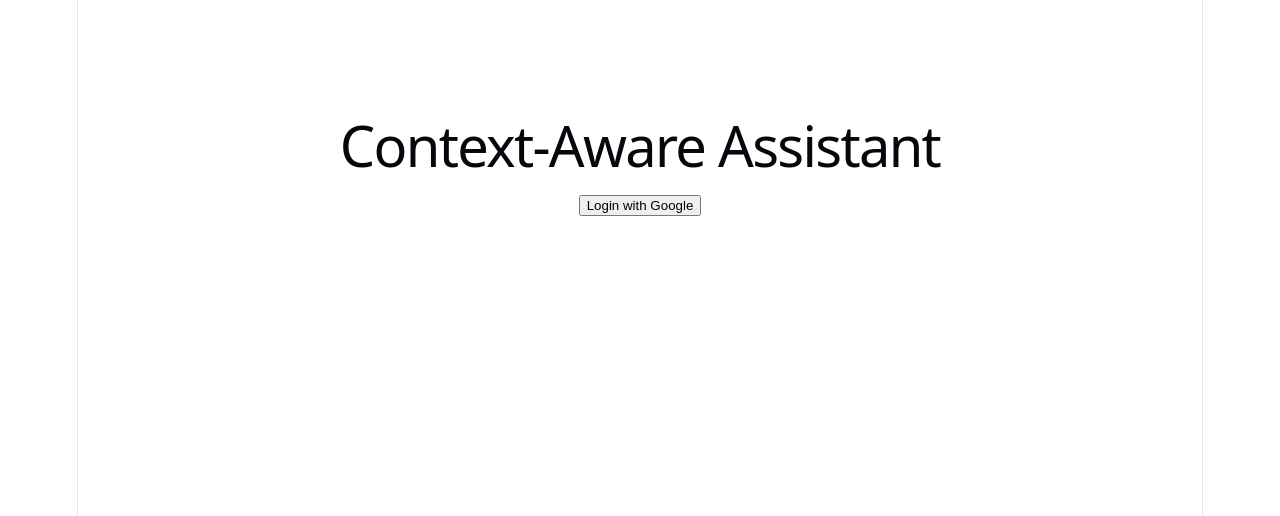
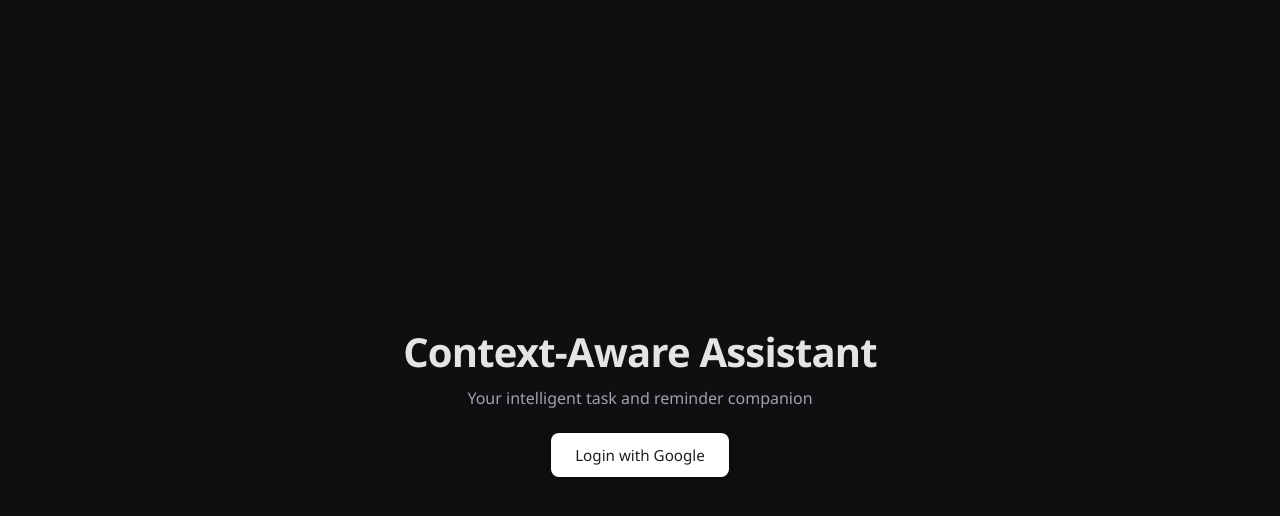
Before and after one commit to AbrarMohammed98/context-aware-personalAssistant, a React app in the folder web/: page / in a window 1280 px wide. Shown: the top 516 px of the page. Built offline with nearby package versions, Linux system fonts and the light colour scheme; the HTML template or start-up script is replaced by a standard one.

Commit message:
Add custom dark theme styling to login and dashboard screens

```diff
--- a/web/src/App.css
+++ b/web/src/App.css
@@ -1,181 +1,123 @@
-.counter {
-  font-size: 16px;
-  padding: 5px 10px;
-  border-radius: 5px;
-  color: var(--accent);
-  background: var(--accent-bg);
-  border: 2px solid transparent;
-  transition: border-color 0.3s;
-  margin-bottom: 24px;
-
-  &:hover {
-    border-color: var(--accent-border);
-  }
-  &:focus-visible {
-    outline: 2px solid var(--accent);
-    outline-offset: 2px;
-  }
+.login-container {
+  display: flex;
+  flex-direction: column;
+  align-items: center;
+  justify-content: center;
+  min-height: 100vh;
+  gap: 24px;
 }
 
-.hero {
-  position: relative;
-
-  .base,
-  .framework,
-  .vite {
-    inset-inline: 0;
-    margin: 0 auto;
+.login-title {
+  font-size: 2.5rem;
+  font-weight: 700;
+  letter-spacing: -0.02em;
 }
 
-  .base {
-    width: 170px;
-    position: relative;
-    z-index: 0;
+.login-subtitle {
+  color: #a1a1aa;
+  font-size: 1rem;
+  margin-top: -16px;
 }
 
-  .framework,
-  .vite {
-    position: absolute;
+.google-btn {
+  display: flex;
+  align-items: center;
+  gap: 10px;
+  background-color: #ffffff;
+  color: #1f1f1f;
+  padding: 12px 24px;
+  font-size: 0.95rem;
+  font-weight: 500;
+  border-radius: 8px;
+  box-shadow: 0 2px 8px rgba(0, 0, 0, 0.3);
 }
 
-  .framework {
-    z-index: 1;
-    top: 34px;
-    height: 28px;
-    transform: perspective(2000px) rotateZ(300deg) rotateX(44deg) rotateY(39deg)
-      scale(1.4);
+.google-btn:hover {
+  background-color: #f1f1f1;
 }
 
-  .vite {
-    z-index: 0;
-    top: 107px;
-    height: 26px;
-    width: auto;
-    transform: perspective(2000px) rotateZ(300deg) rotateX(40deg) rotateY(39deg)
-      scale(0.8);
-  }
+.dashboard {
+  max-width: 560px;
+  margin: 60px auto;
+  padding: 0 20px;
 }
 
-#center {
+.dashboard-header {
+  display: flex;
+  justify-content: space-between;
+  align-items: center;
+  margin-bottom: 28px;
+}
+
+.dashboard-title {
+  font-size: 1.8rem;
+  font-weight: 700;
+}
+
+.logout-btn {
+  background-color: transparent;
+  color: #a1a1aa;
+  border: 1px solid #3f3f46;
+  padding: 8px 16px;
+  font-size: 0.85rem;
+}
+
+.logout-btn:hover {
+  background-color: #27272a;
+  color: #e4e4e7;
+}
+
+.task-input-row {
+  display: flex;
+  gap: 10px;
+  margin-bottom: 24px;
+}
+
+.task-input {
+  flex: 1;
+  background-color: #18181b;
+  border: 1px solid #3f3f46;
+  border-radius: 8px;
+  padding: 12px 14px;
+  color: #e4e4e7;
+  font-size: 0.95rem;
+}
+
+.task-input:focus {
+  outline: none;
+  border-color: #6366f1;
+}
+
+.add-btn {
+  background-color: #6366f1;
+  color: white;
+  padding: 0 20px;
+  font-size: 0.95rem;
+  font-weight: 500;
+}
+
+.add-btn:hover {
+  background-color: #4f46e5;
+}
+
+.task-list {
+  list-style: none;
   display: flex;
   flex-direction: column;
-  gap: 25px;
-  flex-grow: 1;
-
-  @media (max-width: 1024px) {
-    padding: 32px 20px 24px;
-    gap: 18px;
-  }
+  gap: 10px;
 }
 
-#next-steps {
-  display: flex;
-  border-top: 1px solid var(--border);
-  text-align: left;
-
-  & > div {
-    flex: 1 1 0;
-    padding: 32px;
-    @media (max-width: 1024px) {
-      padding: 24px 20px;
-    }
+.task-item {
+  background-color: #18181b;
+  border: 1px solid #27272a;
+  border-radius: 8px;
+  padding: 14px 16px;
+  font-size: 0.95rem;
 }
 
-  .icon {
-    margin-bottom: 16px;
-    width: 22px;
-    height: 22px;
+.empty-state {
+  color: #71717a;
+  text-align: center;
+  padding: 40px 0;
+  font-size: 0.9rem;
 }
-
-  @media (max-width: 1024px) {
-    flex-direction: column;
-  }
-}
-
-#docs {
-  border-right: 1px solid var(--border);
-
-  @media (max-width: 1024px) {
-    border-right: none;
-    border-bottom: 1px solid var(--border);
-  }
-}
-
-#next-steps ul {
-  list-style: none;
-  padding: 0;
-  display: flex;
-  gap: 8px;
-  margin: 32px 0 0;
-
-  .logo {
-    height: 18px;
-  }
-
-  a {
-    color: var(--text-h);
-    font-size: 16px;
-    border-radius: 6px;
-    background: var(--social-bg);
-    display: flex;
-    padding: 6px 12px;
-    align-items: center;
-    gap: 8px;
-    text-decoration: none;
-    transition: box-shadow 0.3s;
-
-    &:hover {
-      box-shadow: var(--shadow);
-    }
-    .button-icon {
-      height: 18px;
-      width: 18px;
-    }
-  }
-
-  @media (max-width: 1024px) {
-    margin-top: 20px;
-    flex-wrap: wrap;
-    justify-content: center;
-
-    li {
-      flex: 1 1 calc(50% - 8px);
-    }
-
-    a {
-      width: 100%;
-      justify-content: center;
-      box-sizing: border-box;
-    }
-  }
-}
-
-#spacer {
-  height: 88px;
-  border-top: 1px solid var(--border);
-  @media (max-width: 1024px) {
-    height: 48px;
-  }
-}
-
-.ticks {
-  position: relative;
-  width: 100%;
-
-  &::before,
-  &::after {
-    content: '';
-    position: absolute;
-    top: -4.5px;
-    border: 5px solid transparent;
-  }
-
-  &::before {
-    left: 0;
-    border-left-color: var(--border);
-  }
-  &::after {
-    right: 0;
-    border-right-color: var(--border);
-  }
-}
--- a/web/src/App.jsx
+++ b/web/src/App.jsx
@@ -1,4 +1,5 @@
 import { BrowserRouter, Routes, Route } from 'react-router-dom';
+import './App.css';
 import LoginScreen from './screens/LoginScreen';
 import AuthCallback from './screens/AuthCallback';
 import DashboardScreen from './screens/DashboardScreen';
--- a/web/src/index.css
+++ b/web/src/index.css
@@ -1,110 +1,28 @@
-:root {
-  --text: #6b6375;
-  --text-h: #08060d;
-  --bg: #fff;
-  --border: #e5e4e7;
-  --code-bg: #f4f3ec;
-  --accent: #aa3bff;
-  --accent-bg: rgba(170, 59, 255, 0.1);
-  --accent-border: rgba(170, 59, 255, 0.5);
-  --social-bg: rgba(244, 243, 236, 0.5);
-  --shadow:
-    rgba(0, 0, 0, 0.1) 0 10px 15px -3px, rgba(0, 0, 0, 0.05) 0 4px 6px -2px;
-
-  --sans: system-ui, 'Segoe UI', Roboto, sans-serif;
-  --heading: system-ui, 'Segoe UI', Roboto, sans-serif;
-  --mono: ui-monospace, Consolas, monospace;
-
-  font: 18px/145% var(--sans);
-  letter-spacing: 0.18px;
-  color-scheme: light dark;
-  color: var(--text);
-  background: var(--bg);
-  font-synthesis: none;
-  text-rendering: optimizeLegibility;
-  -webkit-font-smoothing: antialiased;
-  -moz-osx-font-smoothing: grayscale;
-
-  @media (max-width: 1024px) {
-    font-size: 16px;
-  }
-}
-
-@media (prefers-color-scheme: dark) {
-  :root {
-    --text: #9ca3af;
-    --text-h: #f3f4f6;
-    --bg: #16171d;
-    --border: #2e303a;
-    --code-bg: #1f2028;
-    --accent: #c084fc;
-    --accent-bg: rgba(192, 132, 252, 0.15);
-    --accent-border: rgba(192, 132, 252, 0.5);
-    --social-bg: rgba(47, 48, 58, 0.5);
-    --shadow:
-      rgba(0, 0, 0, 0.4) 0 10px 15px -3px, rgba(0, 0, 0, 0.25) 0 4px 6px -2px;
-  }
-
-  #social .button-icon {
-    filter: invert(1) brightness(2);
-  }
+* {
+  margin: 0;
+  padding: 0;
+  box-sizing: border-box;
 }
 
 body {
-  margin: 0;
+  font-family: 'Segoe UI', system-ui, sans-serif;
+  background-color: #0f0f12;
+  color: #e4e4e7;
+  min-height: 100vh;
 }
 
-#root {
-  width: 1126px;
-  max-width: 100%;
-  margin: 0 auto;
-  border-inline: 1px solid var(--border);
-  min-height: 100svh;
-  display: flex;
-  flex-direction: column;
-  box-sizing: border-box;
+button {
+  font-family: inherit;
+  cursor: pointer;
+  border: none;
+  border-radius: 8px;
+  transition: background-color 0.15s ease, transform 0.1s ease;
 }
 
-h1,
-h2 {
-  font-family: var(--heading);
-  font-weight: 500;
-  color: var(--text-h);
+button:active {
+  transform: scale(0.97);
 }
 
-h1 {
-  font-size: 56px;
-  letter-spacing: -1.68px;
-  margin: 32px 0;
-  @media (max-width: 1024px) {
-    font-size: 36px;
-    margin: 20px 0;
-  }
+input {
+  font-family: inherit;
 }
-h2 {
-  font-size: 24px;
-  line-height: 118%;
-  letter-spacing: -0.24px;
-  margin: 0 0 8px;
-  @media (max-width: 1024px) {
-    font-size: 20px;
-  }
-}
-p {
-  margin: 0;
-}
-
-code,
-.counter {
-  font-family: var(--mono);
-  display: inline-flex;
-  border-radius: 4px;
-  color: var(--text-h);
-}
-
-code {
-  font-size: 15px;
-  line-height: 135%;
-  padding: 4px 8px;
-  background: var(--code-bg);
-}
--- a/web/src/screens/DashboardScreen.jsx
+++ b/web/src/screens/DashboardScreen.jsx
@@ -18,16 +18,32 @@
   };
 
   return (
-    <div style={{ maxWidth: 500, margin: '50px auto' }}>
-      <h1>Your Tasks</h1>
-      <input value={title} onChange={(e) => setTitle(e.target.value)} placeholder="New task" />
-      <button onClick={handleAdd}>Add</button>
-      <ul>
-        {tasks.map((task) => (
-          <li key={task.id}>{task.title}</li>
-        ))}
-      </ul>
-      <button onClick={logout} style={{ float: 'right' }}>Logout</button>
+    <div className="dashboard">
+      <div className="dashboard-header">
+        <h1 className="dashboard-title">Your Tasks</h1>
+        <button className="logout-btn" onClick={logout}>Logout</button>
+      </div>
+
+      <div className="task-input-row">
+        <input
+          className="task-input"
+          value={title}
+          onChange={(e) => setTitle(e.target.value)}
+          placeholder="New task"
+          onKeyDown={(e) => e.key === 'Enter' && handleAdd()}
+        />
+        <button className="add-btn" onClick={handleAdd}>Add</button>
+      </div>
+
+      {tasks.length === 0 ? (
+        <p className="empty-state">No tasks yet — add one above</p>
+      ) : (
+        <ul className="task-list">
+          {tasks.map((task) => (
+            <li key={task.id} className="task-item">{task.title}</li>
+          ))}
+        </ul>
+      )}
     </div>
   );
 }
--- a/web/src/screens/LoginScreen.jsx
+++ b/web/src/screens/LoginScreen.jsx
@@ -2,10 +2,14 @@
   const handleLogin = () => {
     window.location.href = 'http://localhost:8080/oauth2/authorization/google';
   };
+
   return (
-    <div style={{ textAlign: 'center', marginTop: '100px' }}>
-      <h1>Context-Aware Assistant</h1>
-      <button onClick={handleLogin}>Login with Google</button>
+    <div className="login-container">
+      <h1 className="login-title">Context-Aware Assistant</h1>
+      <p className="login-subtitle">Your intelligent task and reminder companion</p>
+      <button className="google-btn" onClick={handleLogin}>
+        Login with Google
+      </button>
     </div>
   );
 }
```
Lines whose indentation alone changed are shown as unchanged.
